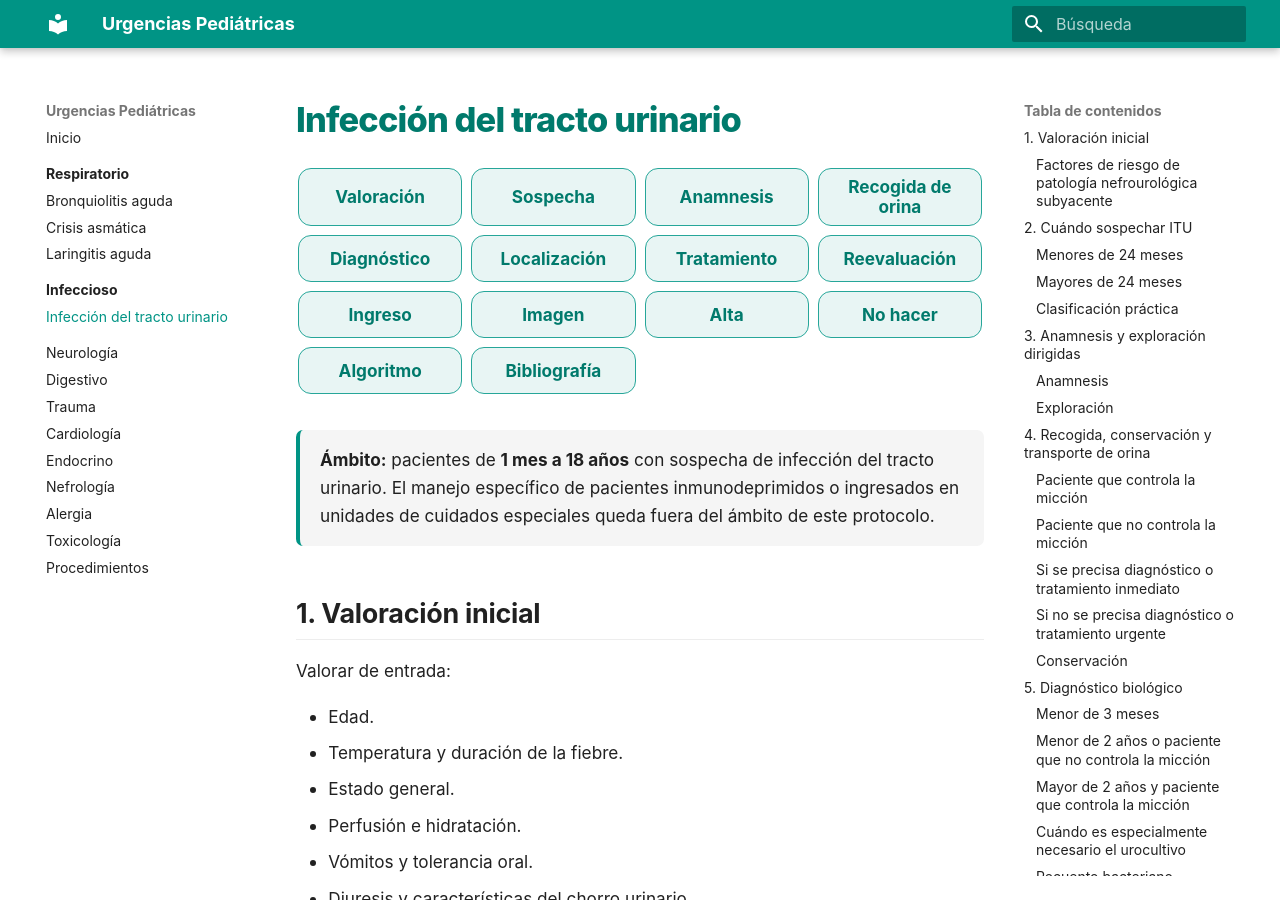
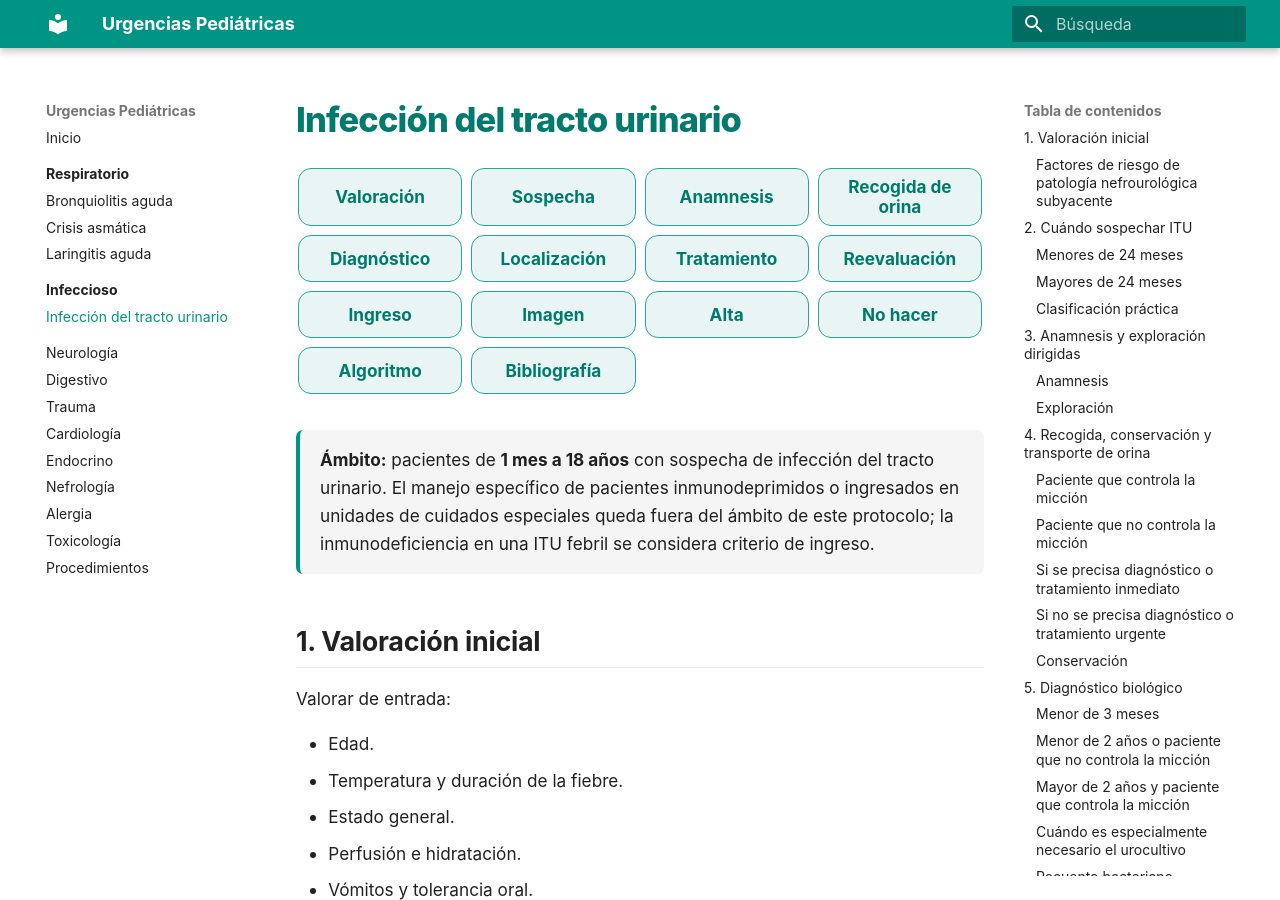
Before and after one commit to gonzaloares/urgencias-pediatricas, an MkDocs documentation site: the page built from docs/infeccioso/infeccion-tracto-urinario.md, in a window 1280 px wide and 900 px high. Built offline with MkDocs 1.6.1 and Material for MkDocs 9.7.7, drawn with Linux system fonts in a browser that asks for light colours; some of the changed text lies outside the part shown.

Commit message:
Ajusta ámbito y algoritmo de ITU

```diff
--- a/docs/infeccioso/infeccion-tracto-urinario.md
+++ b/docs/infeccioso/infeccion-tracto-urinario.md
@@ -18,7 +18,7 @@
 </nav>
 
 <div class="protocol-intro">
-  <strong>Ámbito:</strong> pacientes de <strong>1 mes a 18 años</strong> con sospecha de infección del tracto urinario. El manejo específico de pacientes inmunodeprimidos o ingresados en unidades de cuidados especiales queda fuera del ámbito de este protocolo.
+  <strong>Ámbito:</strong> pacientes de <strong>1 mes a 18 años</strong> con sospecha de infección del tracto urinario. El manejo específico de pacientes inmunodeprimidos o ingresados en unidades de cuidados especiales queda fuera del ámbito de este protocolo; la inmunodeficiencia en una ITU febril se considera criterio de ingreso.
 </div>
 
 <a id="valoracion"></a>
```
Also changed, not shown: other parts of docs/infeccioso/infeccion-tracto-urinario.md (+1 -1 lines).
